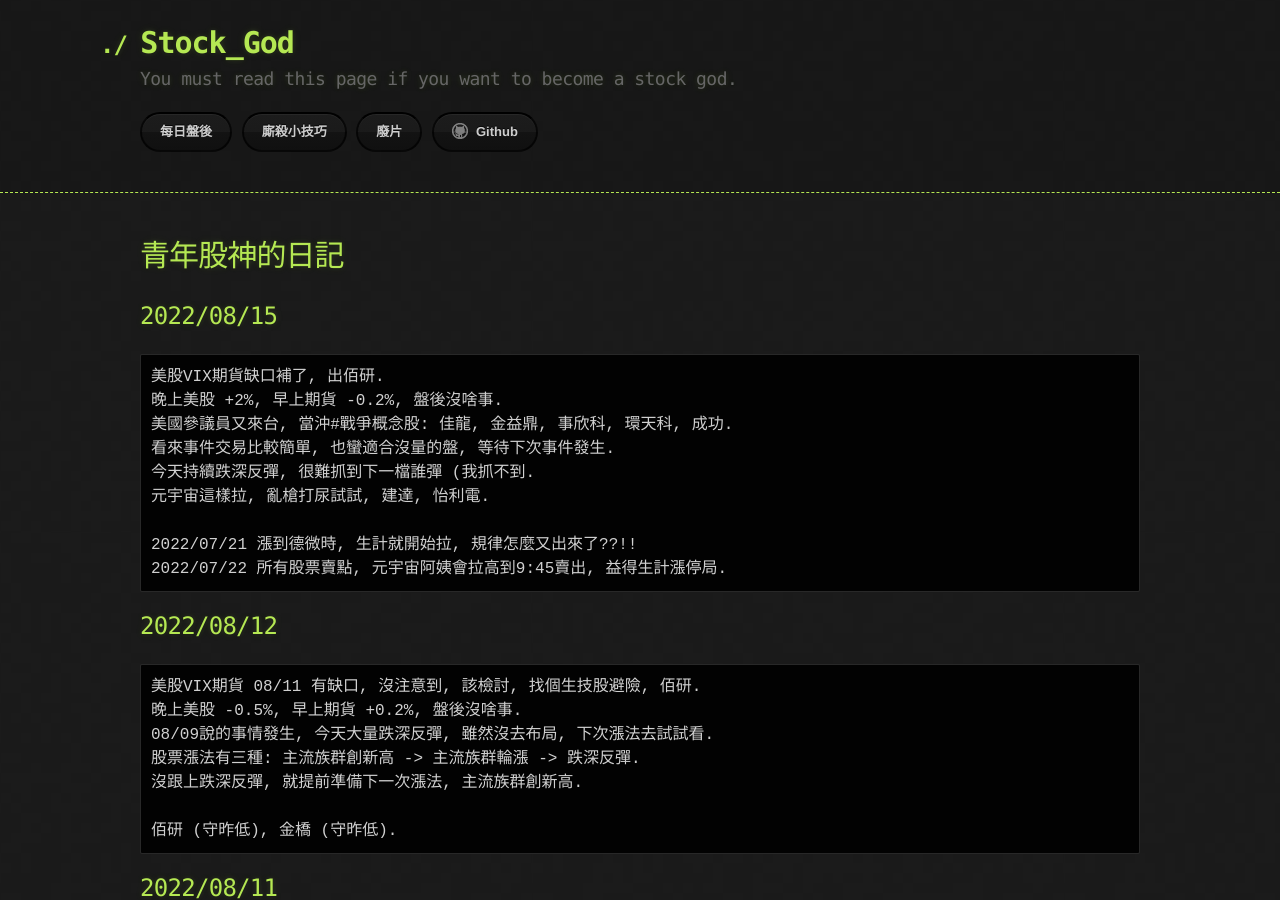
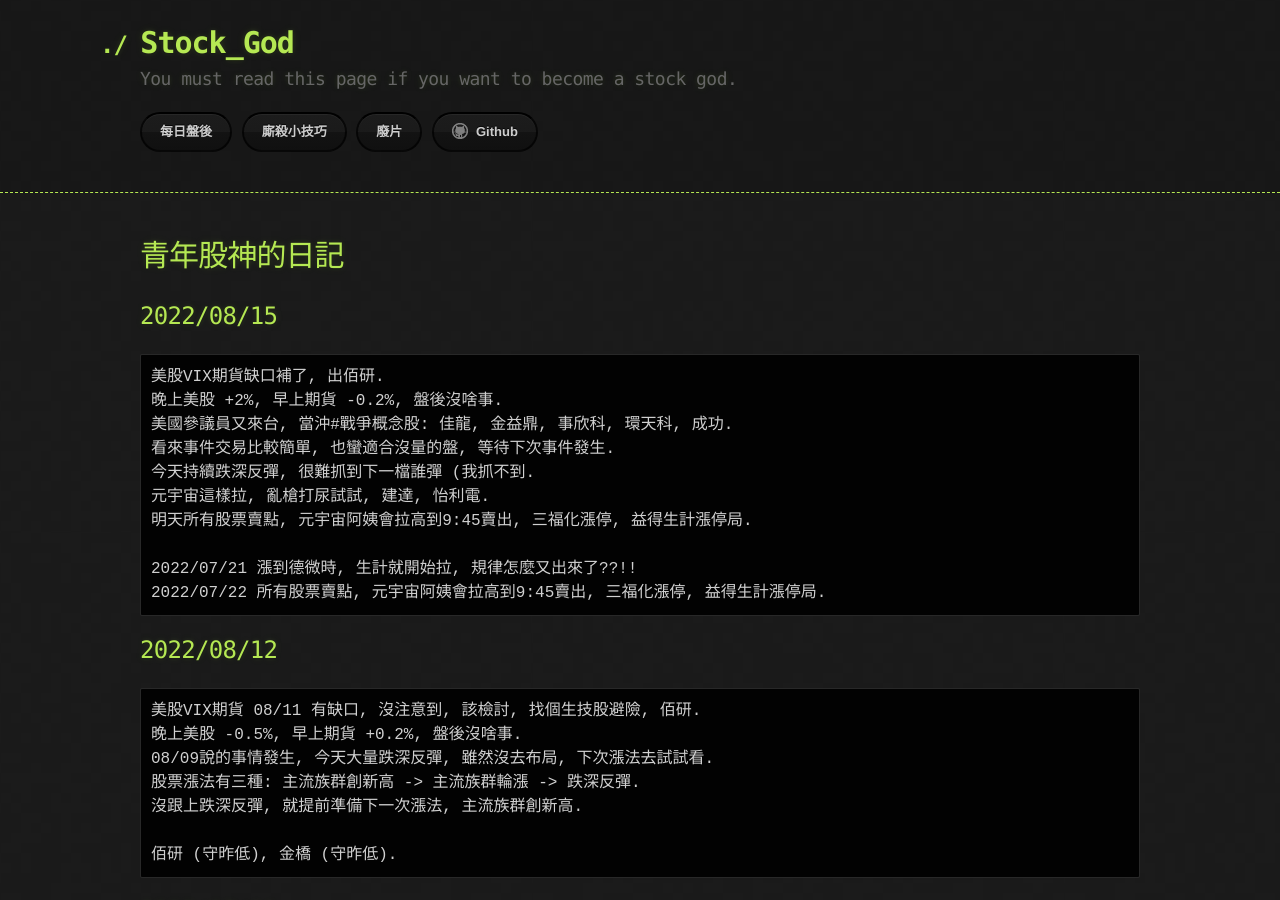
Before and after one commit to lepg5487/Stock_God, a Jekyll site: the page built from index.md, in a window 1280 px wide and 900 px high. Built offline with Jekyll 4.4.1, drawn with Linux system fonts in a browser that asks for light colours; our own code applies the rules of GitHub Pages for plain Markdown files.

Commit message:
Update index.md

````diff
--- a/index.md
+++ b/index.md
@@ -12,9 +12,10 @@ layout: testlayouts
 看來事件交易比較簡單, 也蠻適合沒量的盤, 等待下次事件發生.
 今天持續跌深反彈, 很難抓到下一檔誰彈 (我抓不到.
 元宇宙這樣拉, 亂槍打尿試試, 建達, 怡利電.
+明天所有股票賣點, 元宇宙阿姨會拉高到9:45賣出, 三福化漲停, 益得生計漲停局.
 
 2022/07/21 漲到德微時, 生計就開始拉, 規律怎麼又出來了??!!
-2022/07/22 所有股票賣點, 元宇宙阿姨會拉高到9:45賣出, 益得生計漲停局.
+2022/07/22 所有股票賣點, 元宇宙阿姨會拉高到9:45賣出, 三福化漲停, 益得生計漲停局.
 ```
 
 ## 2022/08/12
````
